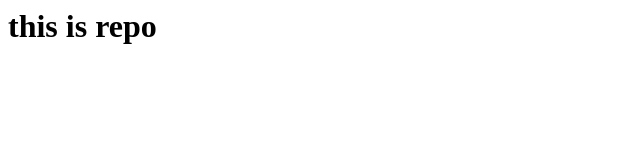
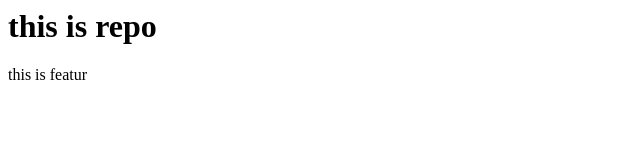
Before and after one commit to himanshuclub88/LocalRepo, a plain HTML site: page index.html in a window 1280 px wide. Shown: the full height of the page, 0-640 px from the left. Drawn offline with Linux system fonts and the light colour scheme.

Commit message:
this is a feauture

```diff
--- a/index.html
+++ b/index.html
@@ -1 +1,2 @@
 <h1>this is repo</h1>
+<p>this is featur</p>
```
